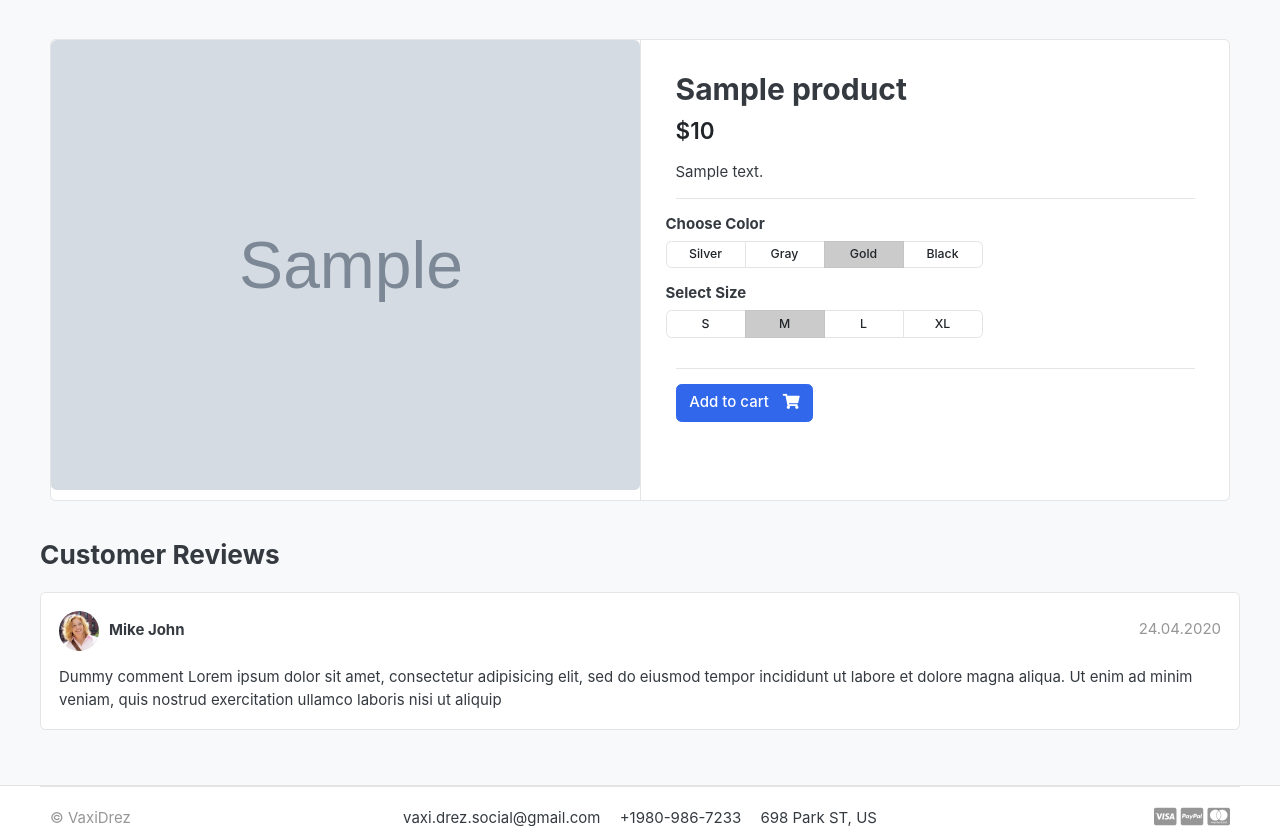
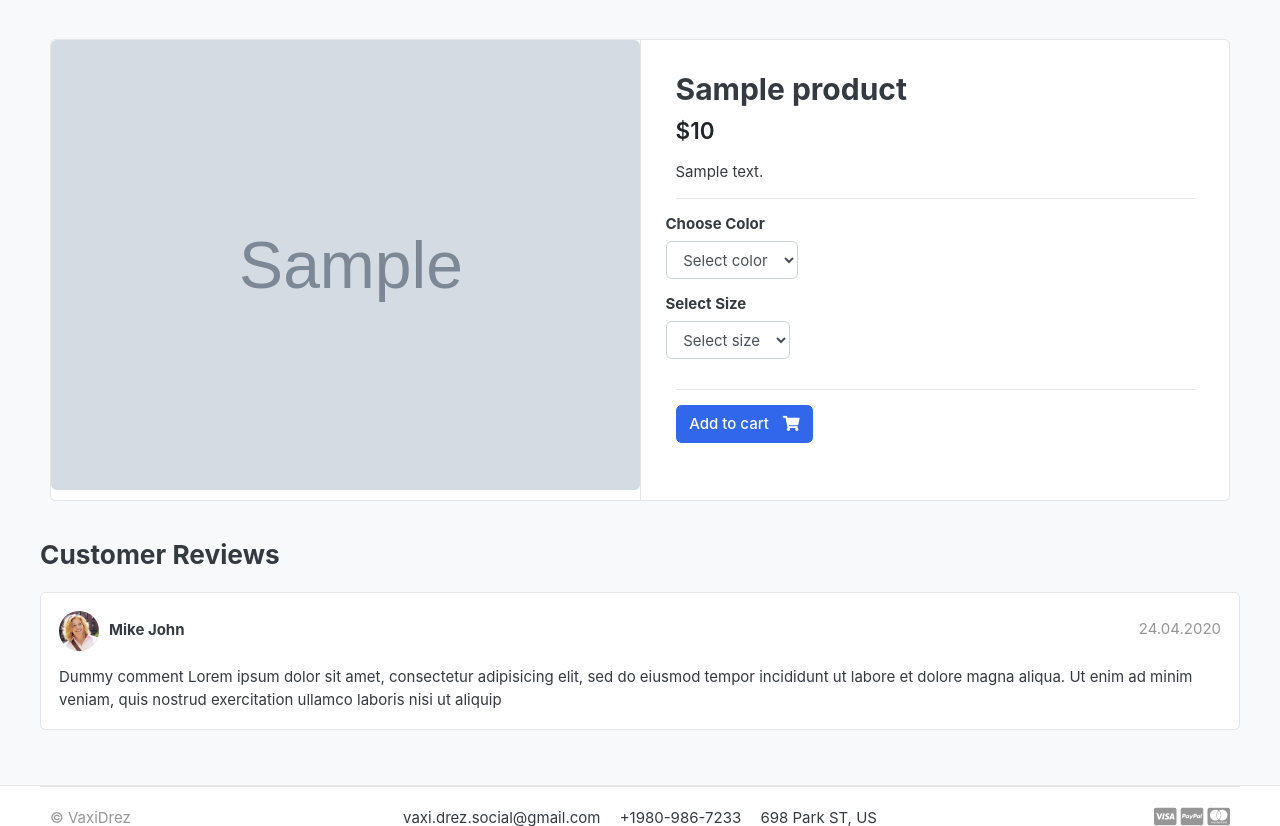
Before and after one commit to dvdayron/django-vaxidrez-ecommerce, a Django app: a page that uses ecommerce/store/templates/store/partials/product_single_card.html in a window 1280 px wide. Shown: the part 119-945 px from the top of the page. Run offline with Django 5.2, Linux system fonts and the light colour scheme; tables that the repository leaves empty hold one stand-in row (values such as "Sample post"); grey boxes marked "Sample" are stand-in pictures; some web fonts are replaced.

Commit message:
add product variations

```diff
--- a/ecommerce/cart/models.py
+++ b/ecommerce/cart/models.py
@@ -1,6 +1,7 @@
 from django.db import models
 
-from store.models import Product
+from store.models import Product, Variation
+
 
 # Create your models here.
 
@@ -13,6 +14,7 @@ class Cart(models.Model):
 
 class CartItem(models.Model):
     product = models.ForeignKey(Product, on_delete=models.CASCADE)
+    variations = models.ManyToManyField(Variation, blank=True)
     cart = models.ForeignKey(Cart, on_delete=models.CASCADE)
     quantity = models.IntegerField()
     is_active = models.BooleanField(default=True)
--- a/ecommerce/cart/urls.py
+++ b/ecommerce/cart/urls.py
@@ -4,6 +4,6 @@ from .views import cart, add_cart, remove_cart, remove_cart_item
 urlpatterns = [
     path('', cart, name='cart'),
     path('add_cart/<int:product_id>/', add_cart, name='add_cart'),
-    path('remove_cart/<int:product_id>/', remove_cart, name='remove_cart'),
+    path('remove_cart/<int:product_id>/<int:cart_item_id>/', remove_cart, name='remove_cart'),
     path('remove_cart_item/<int:cart_item_id>/', remove_cart_item, name='remove_cart_item'),
 ]
--- a/ecommerce/cart/views.py
+++ b/ecommerce/cart/views.py
@@ -1,8 +1,9 @@
 from django.core.exceptions import ObjectDoesNotExist
 from django.shortcuts import render, redirect, get_object_or_404
 
-from store.models import Product
+from store.models import Product, Variation
 from .models import Cart, CartItem
+
 
 # Create your views here.
 
@@ -13,9 +14,12 @@ def _cart_key(request):
     return request.session.session_key
 
 def cart(request, total=0, quantity=0, cart_items=None):
+    tax = 0
+    grand_total = 0
+
     try:
         cart = Cart.objects.get(cart_key=_cart_key(request))
-        cart_items = CartItem.objects.filter(cart=cart, is_active=True)
+        cart_items = CartItem.objects.filter(cart=cart, is_active=True).order_by('id')
 
         for cart_item in cart_items:
             total += (cart_item.product.price * cart_item.quantity)
@@ -42,40 +46,70 @@ def cart(request, total=0, quantity=0, cart_items=None):
 
 def add_cart(request, product_id):
     product = Product.objects.get(id=product_id)
+    product_variations = []
 
+    # Capturar variaciones desde el formulario
+    if request.method == 'POST':
+        for key, value in request.POST.items():
+            try:
+                variation = Variation.objects.get(
+                    product=product,
+                    category__iexact=key,
+                    value__iexact=value
+                )
+                product_variations.append(variation)
+            except Variation.DoesNotExist:
+                pass
+
+    # Obtener o crear el carrito
     try:
         cart = Cart.objects.get(cart_key=_cart_key(request))
     except Cart.DoesNotExist:
-        cart = Cart.objects.create(
-            cart_key = _cart_key(request)
+        cart = Cart.objects.create(cart_key=_cart_key(request))
+
+    # Verificar si ya existe un CartItem para ese producto
+    cart_items = CartItem.objects.filter(product=product, cart=cart)
+
+    # Convertir la lista actual a lista de IDs ordenada
+    product_variation_ids = sorted([v.id for v in product_variations])
+
+    matched = False
+    for item in cart_items:
+        existing_variation_ids = sorted([v.id for v in item.variations.all()])
+        if existing_variation_ids == product_variation_ids:
+            item.quantity += 1
+            item.save()
+            matched = True
+            break
+
+    # Si no coincidió con ninguna variación existente, crear un nuevo CartItem
+    if not matched:
+        cart_item = CartItem.objects.create(
+            product=product,
+            cart=cart,
+            quantity=1
         )
-
-    cart.save()
-
-    try:
-        cart_item = CartItem.objects.get(product=product, cart=cart)
-        cart_item.quantity += 1
-    except CartItem.DoesNotExist:
-        cart_item = CartItem.objects.create(
-            product = product,
-            cart = cart,
-            quantity = 1
-        )
-
-    cart_item.save()
+        if product_variations:
+            cart_item.variations.add(*product_variations)
+        cart_item.save()
 
     return redirect('cart')
 
-def remove_cart(request, product_id):
+
+def remove_cart(request, product_id, cart_item_id):
     cart = Cart.objects.get(cart_key=_cart_key(request))
     product = get_object_or_404(Product, id=product_id)
-    cart_item = CartItem.objects.get(product=product, cart=cart)
 
-    if cart_item.quantity > 1:
-        cart_item.quantity -= 1
-        cart_item.save()
-    else:
-        cart_item.delete()
+    try:
+        cart_item = CartItem.objects.get(product=product, cart=cart, id=cart_item_id)
+
+        if cart_item.quantity > 1:
+            cart_item.quantity -= 1
+            cart_item.save()
+        else:
+            cart_item.delete()
+    except:
+        pass
 
     return redirect('cart')
 
--- a/ecommerce/store/models.py
+++ b/ecommerce/store/models.py
@@ -1,5 +1,3 @@
-from unicodedata import category
-
 from django.db import models
 from django.urls import reverse
 
@@ -26,3 +24,27 @@ class Product(models.Model):
 
     def get_url(self):
         return reverse('product_detail', args=[self.category.slug, self.slug])
+
+class VariationManager(models.Manager):
+    def colors(self):
+        return super(VariationManager, self).filter(category='color', is_active=True)
+
+    def sizes(self):
+        return super(VariationManager, self).filter(category='size', is_active=True)
+
+variation_category_choice = (
+    ('color', 'color'),
+    ('size', 'size'),
+)
+
+class Variation(models.Model):
+    product = models.ForeignKey(Product, on_delete=models.CASCADE)
+    category = models.CharField(max_length=100, choices=variation_category_choice)
+    value = models.CharField(max_length=100)
+    is_active = models.BooleanField(default=True)
+    created_at = models.DateTimeField(auto_now_add=True)
+
+    objects = VariationManager()
+
+    def __str__(self):
+        return f'{self.category} : {self.value}'
--- a/ecommerce/store/templates/store/partials/product_single_add_cart.html
+++ b/ecommerce/store/templates/store/partials/product_single_add_cart.html
@@ -1,12 +1,13 @@
-{% if in_cart %}
 
-<a href="#" class="btn  btn-success">
+<button type="submit" class="btn  btn-primary">
     <span class="text">
-        Added
+        Add to cart
     </span>
 
-    <i class="fas fa-check"></i>
-</a>
+    <i class="fas fa-shopping-cart"></i>
+</button>
+
+{% if in_cart %}
 
 <a href="{% url 'cart' %}" class="btn  btn-outline-primary">
     <span class="text">
@@ -16,14 +17,4 @@
     <i class="fas fa-eye"></i>
 </a>
 
-{% else %}
-
-<a href="{% url 'add_cart' product.id %}" class="btn  btn-primary">
-    <span class="text">
-        Add to cart
-    </span>
-
-    <i class="fas fa-shopping-cart"></i>
-</a>
-
 {% endif %}
--- a/ecommerce/store/templates/store/partials/product_single_card.html
+++ b/ecommerce/store/templates/store/partials/product_single_card.html
@@ -1,81 +1,33 @@
 <!-- ============================ COMPONENT 1 ================================= -->
 <div class="card">
     <div class="row no-gutters">
-        <aside class="col-md-6">
-            <article class="gallery-wrap">
-                <div class="img-big-wrap">
-                   <a href="{{ product.image.url }}" target="_blank">
-                     <img src="{{ product.image.url }}">
-                   </a>
-                </div> <!-- img-big-wrap.// -->
-            </article> <!-- gallery-wrap .end// -->
-        </aside>
+
+        {% include 'store/partials/product_single_images.html' %}
 
         <main class="col-md-6 border-left">
-            <article class="content-body">
-                <h2 class="title">{{ product.name }}</h2>
 
-                <div class="mb-3">
-                    <var class="price h4">${{ product.price }}</var>
-                </div>
+            <form method="post" action="{% url 'add_cart' product.id %}">
 
-                <p>{{ product.description }}</p>
+                <article class="content-body">
 
-                <hr>
+                    {% include 'store/partials/product_single_data.html' %}
 
-                <div class="row">
-                    <div class="item-option-select">
-                        <h6>Choose Color</h6>
-                        <div class="btn-group btn-group-sm btn-group-toggle" data-toggle="buttons">
-                          <label class="btn btn-light">
-                            <input type="radio" name="radio_color"> Silver
-                          </label>
-                          <label class="btn btn-light">
-                            <input type="radio" name="radio_color" > Gray
-                          </label>
-                          <label class="btn btn-light active">
-                            <input type="radio" name="radio_color checked"> Gold
-                          </label>
-                          <label class="btn btn-light">
-                            <input type="radio" name="radio_color"> Black
-                          </label>
-                        </div>
-                    </div>
-                </div> <!-- row.// -->
+                    {% include 'store/partials/product_single_variants.html' %}
 
-                <div class="row">
-                    <div class="item-option-select">
-                        <h6>Select Size</h6>
-                        <div class="btn-group btn-group-sm btn-group-toggle" data-toggle="buttons">
-                          <label class="btn btn-light">
-                            <input type="radio" name="radio_color"> S
-                          </label>
-                          <label class="btn btn-light active">
-                            <input type="radio" name="radio_color" checked> M
-                          </label>
-                          <label class="btn btn-light">
-                            <input type="radio" name="radio_color"> L
-                          </label>
-                          <label class="btn btn-light">
-                            <input type="radio" name="radio_color"> XL
-                          </label>
-                        </div>
-                    </div>
-                </div> <!-- row.// -->
+                    {% if product.stock <= 0 %}
+                        {% include 'store/partials/product_out_stock.html' %}
+                    {% else %}
+                        {% include 'store/partials/product_single_add_cart.html' %}
+                    {% endif %}
 
-                <hr>
+                </article>
 
-                {% if product.stock <= 0 %}
-                    {% include 'store/partials/product_out_stock.html' %}
-                {% else %}
-                    {% include 'store/partials/product_single_add_cart.html' %}
-                {% endif %}
+                {% csrf_token %}
 
+            </form>
 
-            </article> <!-- product-info-aside .// -->
-        </main> <!-- col.// -->
-    </div> <!-- row.// -->
-</div> <!-- card.// -->
-<!-- ============================ COMPONENT 1 END .// ================================= -->
+        </main>
+    </div>
+</div>
 
 <br>
--- /dev/null
+++ b/ecommerce/store/templates/store/partials/product_single_data.html
@@ -0,0 +1,9 @@
+<h2 class="title">{{ product.name }}</h2>
+
+<div class="mb-3">
+    <var class="price h4">${{ product.price }}</var>
+</div>
+
+<p>{{ product.description }}</p>
+
+<hr>
--- /dev/null
+++ b/ecommerce/store/templates/store/partials/product_single_images.html
@@ -0,0 +1,9 @@
+<aside class="col-md-6">
+    <article class="gallery-wrap">
+        <div class="img-big-wrap">
+           <a href="{{ product.image.url }}" target="_blank">
+             <img src="{{ product.image.url }}">
+           </a>
+        </div>
+    </article>
+</aside>
--- /dev/null
+++ b/ecommerce/store/templates/store/partials/product_single_variants.html
@@ -0,0 +1,35 @@
+<div class="row">
+    <div class="item-option-select">
+        <h6>Choose Color</h6>
+
+        <select class="form-control" name="color" required>
+            <option value="" disabled selected>Select color</option>
+
+            {% for i in product.variation_set.colors %}
+            <option value="{{ i.value | lower }}">
+                {{ i.value | capfirst }}
+            </option>
+            {% endfor %}
+        </select>
+
+    </div>
+</div>
+
+<div class="row">
+    <div class="item-option-select">
+        <h6>Select Size</h6>
+
+        <select class="form-control" name="size" required>
+            <option value="" disabled selected>Select size</option>
+
+            {% for i in product.variation_set.sizes %}
+            <option value="{{ i.value | lower }}">
+                {{ i.value | capfirst }}
+            </option>
+            {% endfor %}
+        </select>
+
+    </div>
+</div>
+
+<hr>
```
Also changed, not shown: ecommerce/cart/admin.py (+17 -2 lines), ecommerce/cart/templates/cart/cart.html (+28 -6 lines), ecommerce/store/admin.py (+20 -1 lines), ecommerce/cart/migrations/0003_cartitem_variations.py (added), ecommerce/store/migrations/0003_variation.py (added).
